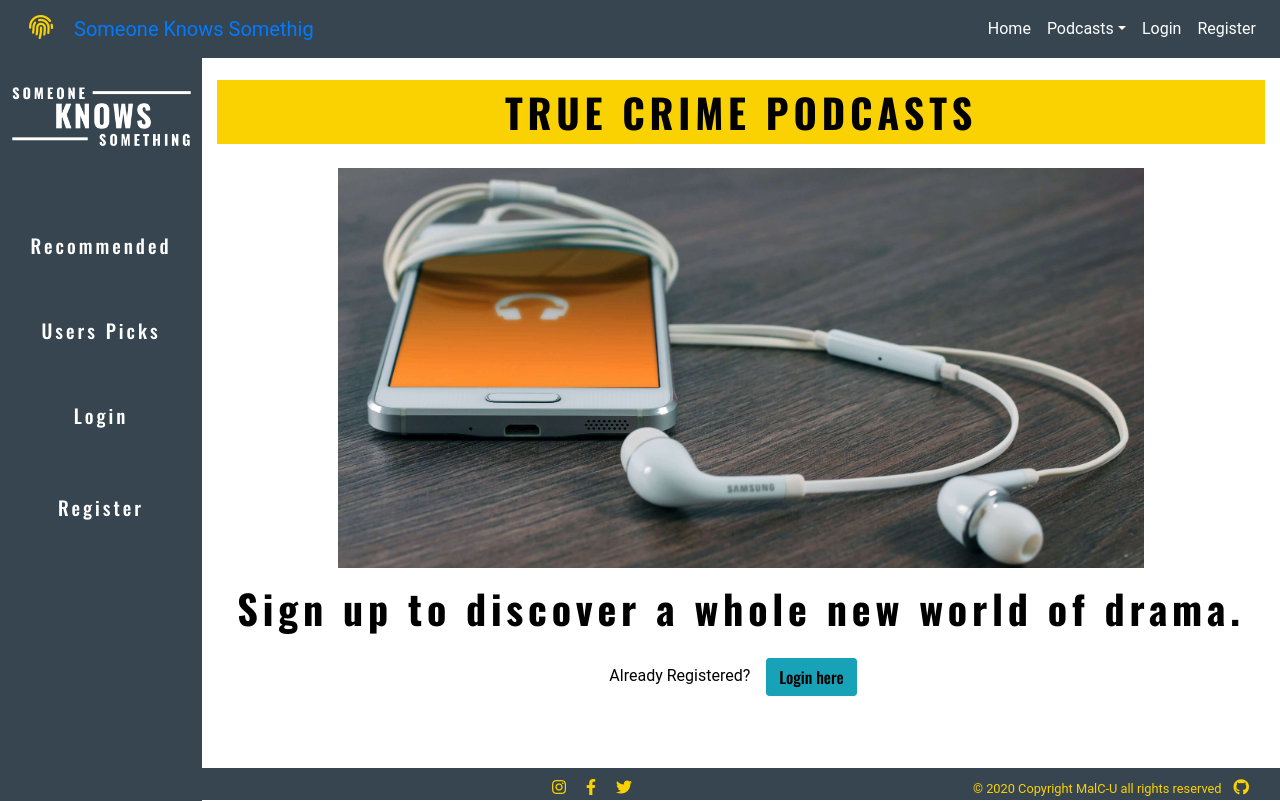
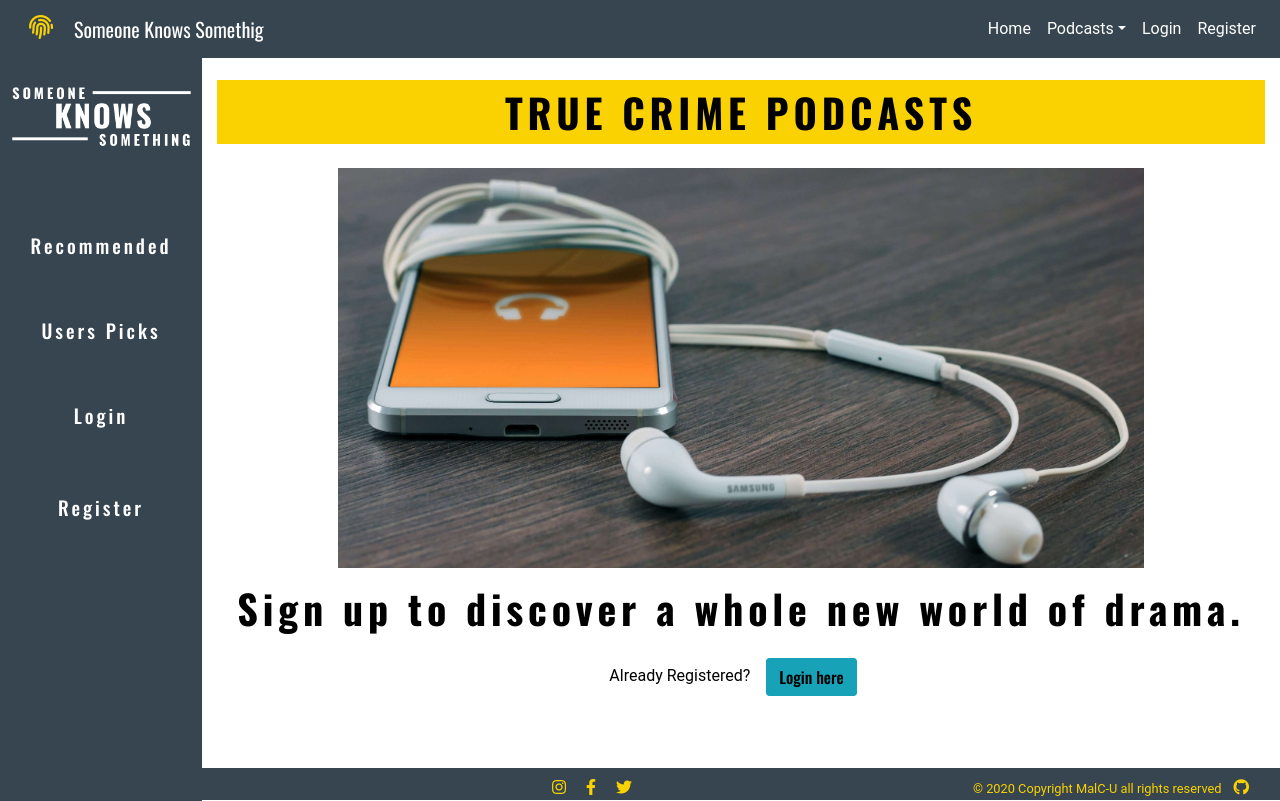
Before and after one commit to malc-u/SomeoneKnowsSomething, a Flask app: page / in a window 1280 px wide. Run offline with Flask 2, Linux system fonts and the light colour scheme; some libraries are stand-ins or nearby versions.

Commit message:
Styled navbar brand and its pseudclasses, moved media to the end of code

```diff
--- a/static/css/style.css
+++ b/static/css/style.css
@@ -17,6 +17,7 @@ body{
     z-index: 999;
     transition: all 0.7s;
 }
+
 .no-sidebar-wrapper{
     margin-left: -15rem;
 }
@@ -34,22 +35,29 @@ body{
 }
 
 .nav-link:link,
+.navbar-brand:link,
 .navbar-collapse .navbar-nav .dropdown #navbarDropdown:link {
     color: #ffffff;
 }
 
 .nav-link:visited,
+.navbar-brand:visited,
 .navbar-collapse .navbar-nav .dropdown #navbarDropdown:visited {
     color: #ffffff;
 }
 
 .nav-link:hover,
+.navbar-brand:hover,
 .navbar-collapse .navbar-nav .dropdown #navbarDropdown:hover {
     color: #fad201;
 }
 
 .navbar {
     background-color: #36454f;
+}
+
+.navbar-brand {
+    font-family: 'Oswald', sans-serif;
 }
 
 .fa-fingerprint, .fa-bars {
@@ -139,12 +147,6 @@ footer a {
     background-color: #ffffbf;
 }
 
-@media (min-width: 1024px) {
-    .hero_container {
-        background-size: contain;
-    }
-}
-
 .form-check {
     list-style: none;
     font-size: 1.25rem;
@@ -164,3 +166,9 @@ footer a {
     font-family: 'Oswald', sans-serif;
     font-weight: 500;
 }
+
+@media (min-width: 1024px) {
+    .hero_container {
+        background-size: contain;
+    }
+}
```
